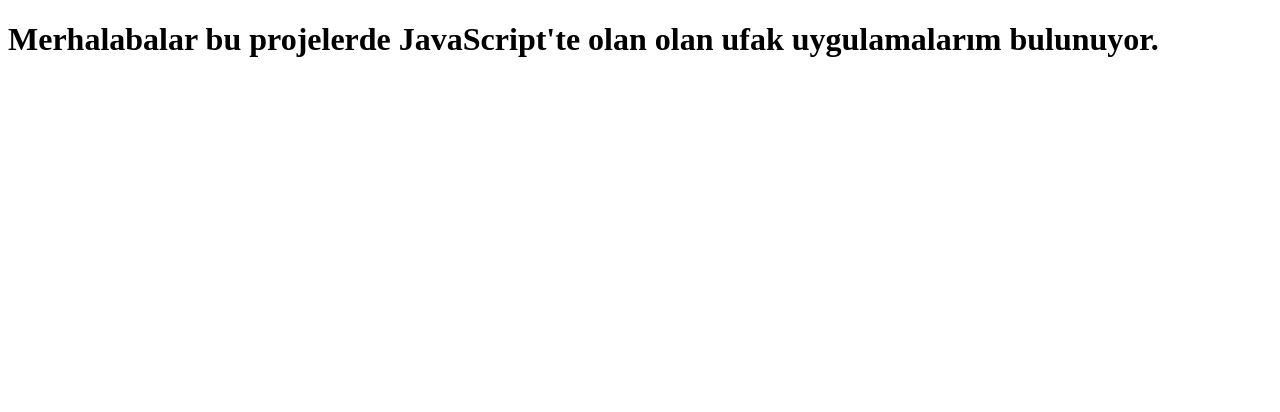
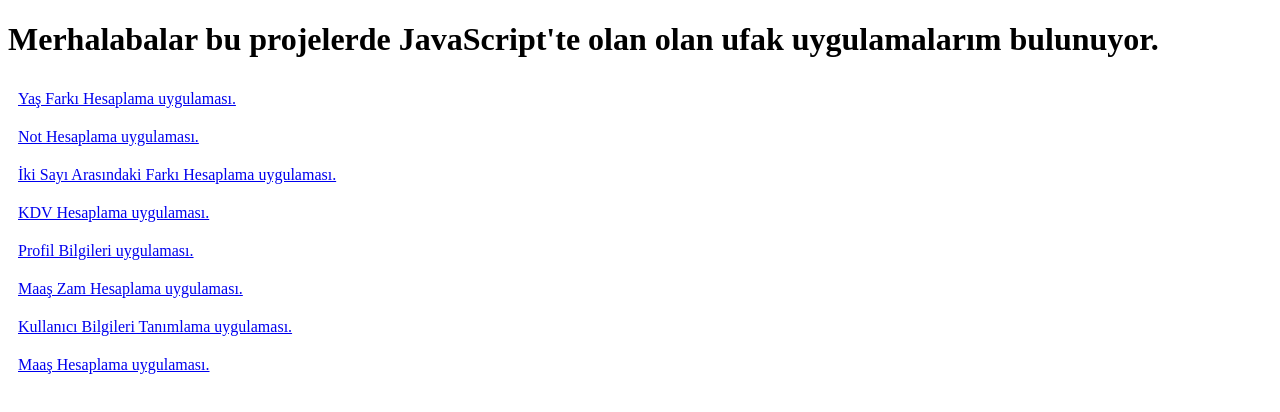
Before and after one commit to AleynaAkdas/JavaScript-uygulamalari, a plain HTML site: page index.html in a window 1280 px wide. Drawn offline with Linux system fonts and the light colour scheme.

Commit message:
javaScript ufak uygulamalarım

```diff
--- a/index.html
+++ b/index.html
@@ -1,12 +1,29 @@
 <!DOCTYPE html>
 <html lang="en">
+
 <head>
     <meta charset="UTF-8">
     <meta name="viewport" content="width=device-width, initial-scale=1.0">
     <title>JavaScript</title>
+    <style>
+        a {
+            display: block;
+            padding: 10px;
+        }
+    </style>
 </head>
+
 <body>
     <h1>Merhalabalar bu projelerde JavaScript'te olan olan ufak uygulamalarım bulunuyor.</h1>
+    <a href="/age/index.html" target="_blank">Yaş Farkı Hesaplama uygulaması.</a>
+    <a href="/average/index.html" target="_blank">Not Hesaplama uygulaması.</a>
+    <a href="/difference/index.html " target="_blank ">İki Sayı Arasındaki Farkı Hesaplama uygulaması.</a>
+    <a href=" /KDV/index.html" target="_blank ">KDV Hesaplama uygulaması.</a>
+    <a href="/profile/index.html" target="_blank ">Profil Bilgileri uygulaması.</a>
+    <a href="/raise/index.html" target="_blank ">Maaş Zam Hesaplama uygulaması.</a>
+    <a href="/user/index.html" target="_blank ">Kullanıcı Bilgileri Tanımlama uygulaması.</a>
+    <a href="/wage/index.html" target="_blank ">Maaş Hesaplama uygulaması.</a>
 
 </body>
+
 </html>
```
